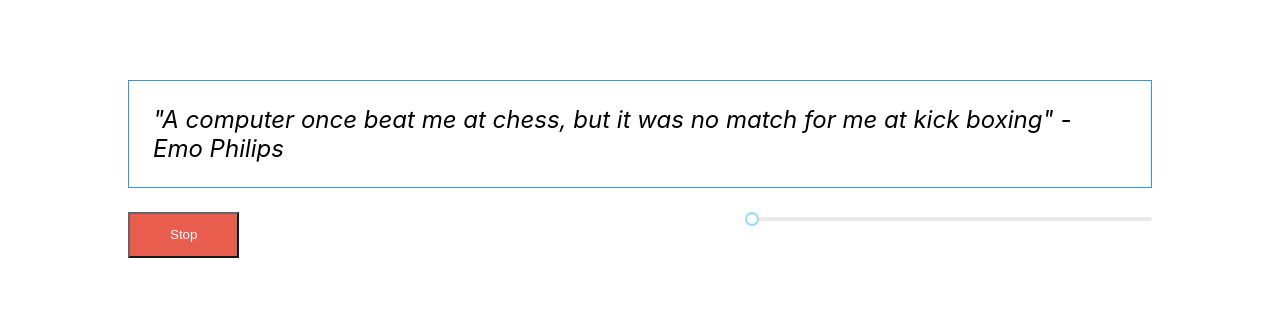
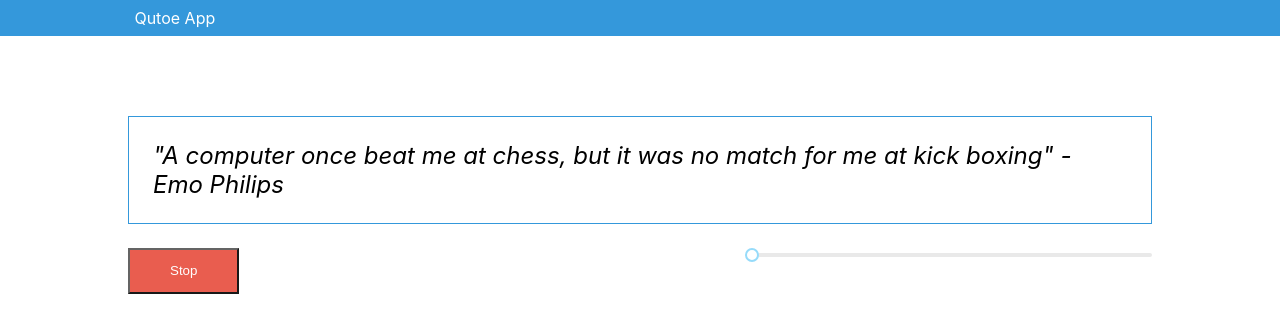
Before and after one commit to EvrenKayali/QuotationApp, a React (Create React App) app: page / in a window 1280 px wide. Shown: the top 332 px of the page. Built offline with nearby package versions, Linux system fonts and the light colour scheme.

Commit message:
feat: add main header

```diff
--- a/src/App.tsx
+++ b/src/App.tsx
@@ -2,6 +2,7 @@ import React from "react";
 import "./App.css";
 import { QuoteModel } from "./models/QuoteModel";
 import { QuotePlayer } from "./components/QuotePlayer/QuotePlayer";
+import { Header } from "./components/Header/Header";
 
 export const App = () => {
   const quotes: QuoteModel[] = [
@@ -33,6 +34,7 @@ export const App = () => {
 
   return (
     <div className="App">
+      <Header />
       <QuotePlayer quotes={quotes}></QuotePlayer>
     </div>
   );
--- /dev/null
+++ b/src/components/Header/Header.tsx
@@ -0,0 +1,7 @@
+import React from "react";
+
+export const Header = () => (
+  <header>
+    <nav>Qutoe App</nav>
+  </header>
+);
--- a/src/index.css
+++ b/src/index.css
@@ -1,13 +1,27 @@
 body {
   margin: 0;
-  font-family: -apple-system, BlinkMacSystemFont, 'Segoe UI', 'Roboto', 'Oxygen',
-    'Ubuntu', 'Cantarell', 'Fira Sans', 'Droid Sans', 'Helvetica Neue',
+  font-family: -apple-system, BlinkMacSystemFont, "Segoe UI", "Roboto", "Oxygen",
+    "Ubuntu", "Cantarell", "Fira Sans", "Droid Sans", "Helvetica Neue",
     sans-serif;
   -webkit-font-smoothing: antialiased;
   -moz-osx-font-smoothing: grayscale;
 }
 
 code {
-  font-family: source-code-pro, Menlo, Monaco, Consolas, 'Courier New',
+  font-family: source-code-pro, Menlo, Monaco, Consolas, "Courier New",
     monospace;
 }
+
+header {
+  background-color: var(--primary-color);
+  color: #ffffff;
+  display: flex;
+  padding: 1vh;
+  justify-content: center;
+}
+
+nav {
+  display: flex;
+  width: 80%;
+  justify-content: flex-start;
+}
```
